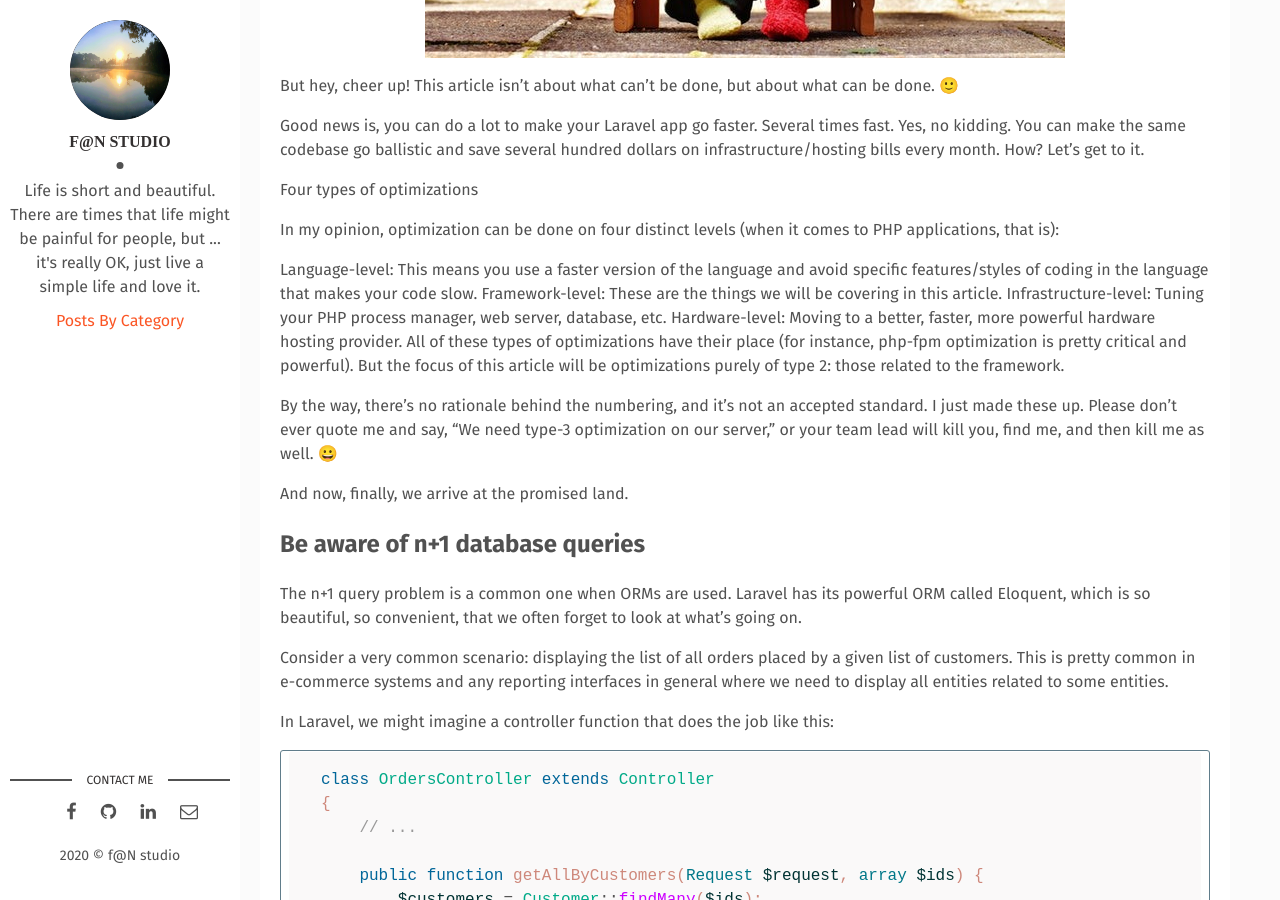
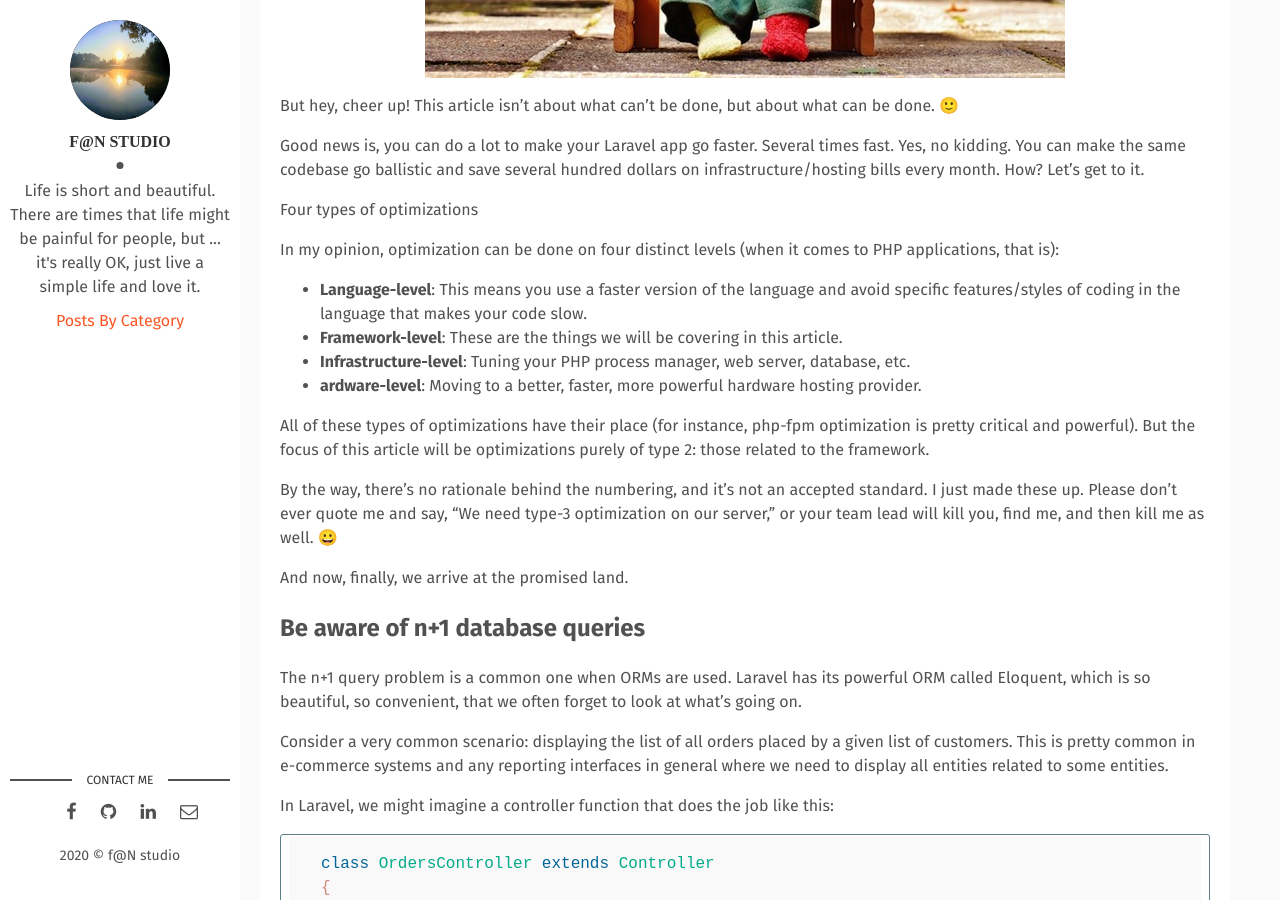
Before and after one commit to wowfrank/wowfrank.github.io, a Jekyll site: the page built from _posts/2020-03-05-optimize-php-laravel-web-application-for-high-performance.md, in a window 1280 px wide and 900 px high, scrolled down 3056 px. Built offline with Jekyll 4.4.1, drawn with Linux system fonts in a browser that asks for light colours; some of the changed text lies outside the part shown.

Commit message:
Update 2020-03-05-optimize-php-laravel-web-application-for-high-performance.md

```diff
--- a/_posts/2020-03-05-optimize-php-laravel-web-application-for-high-performance.md
+++ b/_posts/2020-03-05-optimize-php-laravel-web-application-for-high-performance.md
@@ -19,20 +19,19 @@
 
 <div align="center"><div markdown='1'>
 ![]({{site.baseurl}}/assets/img/laravel-2-966x628.webp)
-
 </div></div>
 
 For what seems to be a compilation error in one of the views, there are 18 function calls to trace. I’ve personally come across 40, and there could easily be more if you’re using other libraries and plugins.
 
 Point being, by default this layers upon layers of code, make Laravel slow.
 
-How slow is Laravel?
+## How slow is Laravel?
 
 Honestly, it’s plain impossible to answer this question for several reasons.
 
-First, there’s no accepted, objective, sensible standard for measuring the speed of Web apps. Faster or slower compared to what? Under what conditions?
+**First**, there’s no accepted, objective, sensible standard for measuring the speed of Web apps. Faster or slower compared to what? Under what conditions?
 
-Second, a Web app depends on so many things (database, filesystem, network, cache, etc.) that it’s plain silly to talk about speed. A very fast Web app with a very slow database is a very slow web app. 🙂
+**Second**, a Web app depends on so many things (database, filesystem, network, cache, etc.) that it’s plain silly to talk about speed. A very fast Web app with a very slow database is a very slow web app. 🙂
 
 But this uncertainty is precisely why benchmarks are popular. Even though they mean nothing (see this and this), they provide some frame of reference and help us from going mad. Therefore, with several pinches of salt ready, let’s get a wrong, rough idea of speed among PHP frameworks.
 
@@ -58,10 +57,11 @@
 
 In my opinion, optimization can be done on four distinct levels (when it comes to PHP applications, that is):
 
-Language-level: This means you use a faster version of the language and avoid specific features/styles of coding in the language that makes your code slow.
-Framework-level: These are the things we will be covering in this article.
-Infrastructure-level: Tuning your PHP process manager, web server, database, etc.
-Hardware-level: Moving to a better, faster, more powerful hardware hosting provider.
+- **Language-level**: This means you use a faster version of the language and avoid specific features/styles of coding in the language that makes your code slow.
+- **Framework-level**: These are the things we will be covering in this article.
+- **Infrastructure-level**: Tuning your PHP process manager, web server, database, etc.
+- **ardware-level**: Moving to a better, faster, more powerful hardware hosting provider.
+
 All of these types of optimizations have their place (for instance, php-fpm optimization is pretty critical and powerful). But the focus of this article will be optimizations purely of type 2: those related to the framework.
 
 By the way, there’s no rationale behind the numbering, and it’s not an accepted standard. I just made these up. Please don’t ever quote me and say, “We need type-3 optimization on our server,” or your team lead will kill you, find me, and then kill me as well. 😀
```
